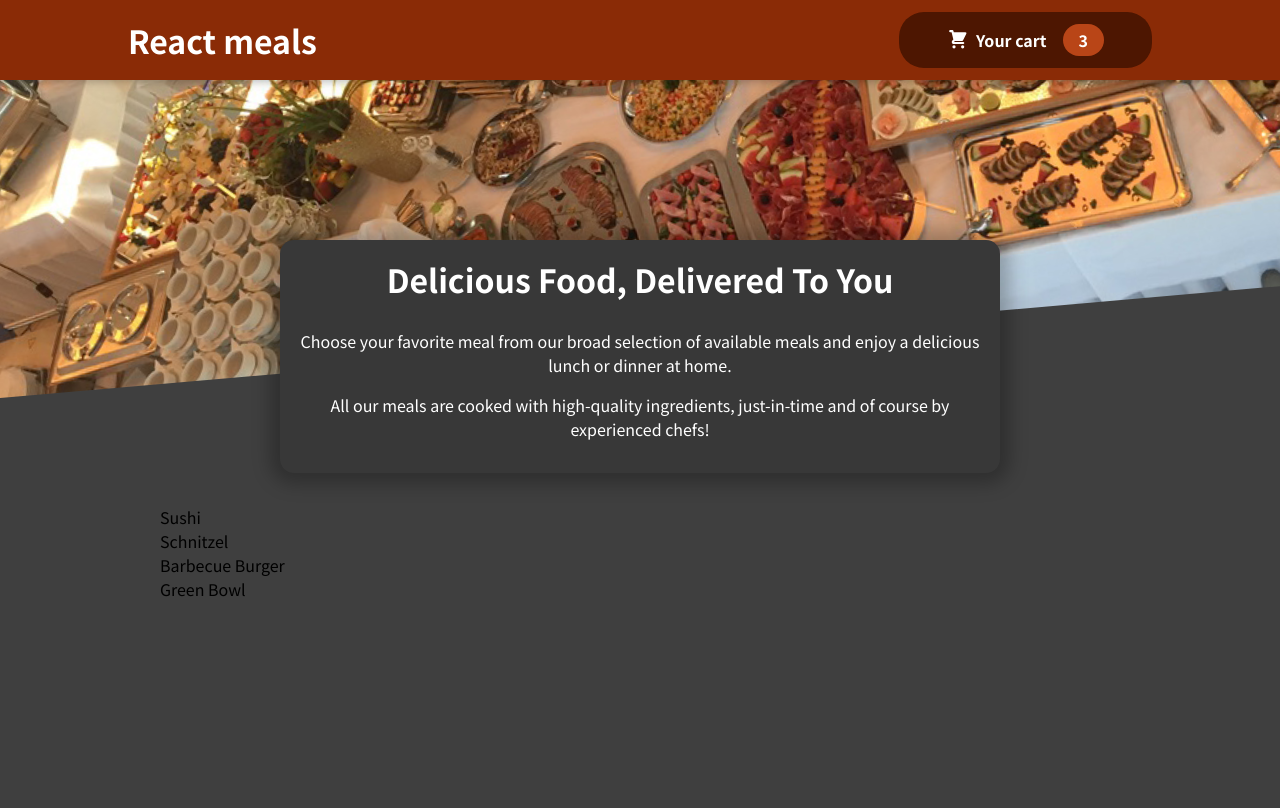
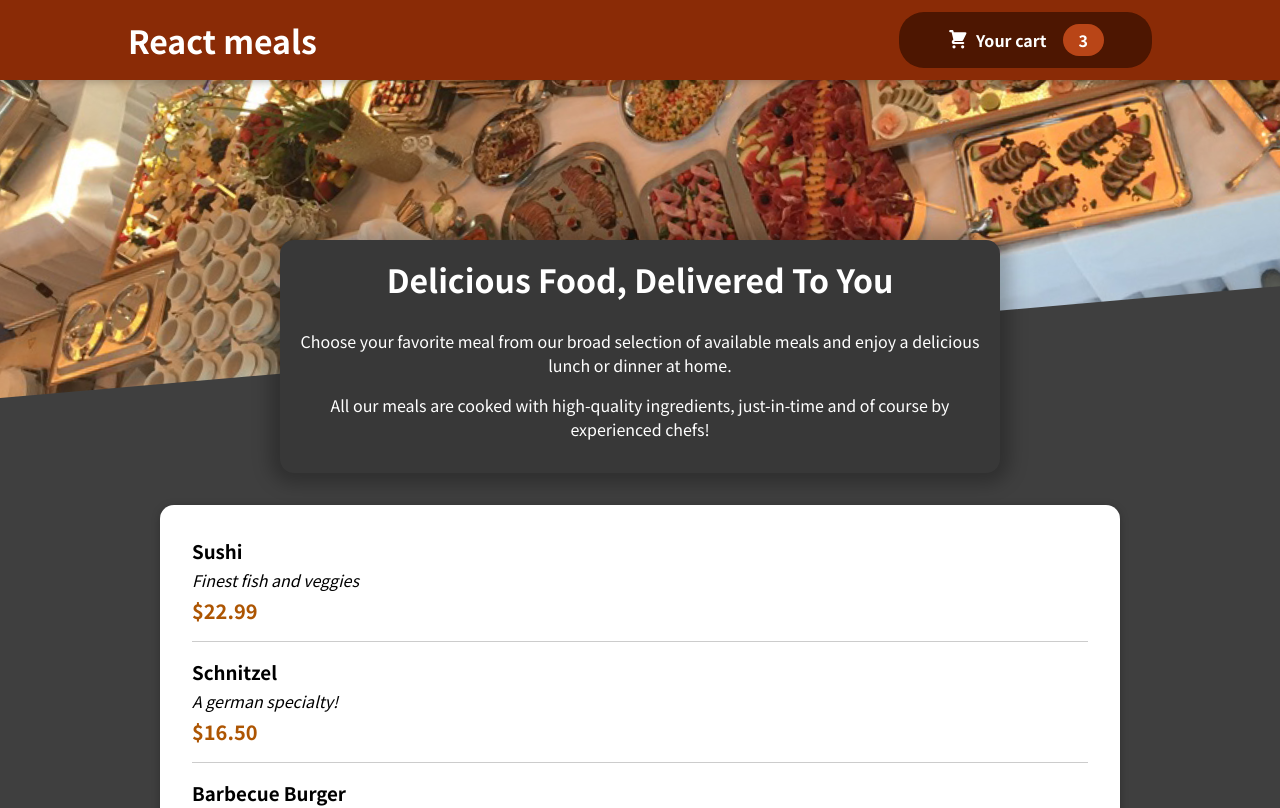
Before and after one commit to MiguelBrockmann/footudemy, a JavaScript app: page / in a window 1280 px wide. Shown: the top 808 px of the page. Built offline with nearby package versions, Linux system fonts and the light colour scheme.

Commit message:
Meals items

```diff
--- a/src/components/Meals/AvailableMeals.js
+++ b/src/components/Meals/AvailableMeals.js
@@ -1,4 +1,6 @@
 import classes from './AvailableMeals.module.css'
+import Card from "../UI/Card";
+import MealItems from "./MealItem/MealItems";
 
 const DUMMY_MEALS = [
     {
@@ -29,12 +31,12 @@ const DUMMY_MEALS = [
 
 
 const AvailableMeals = props => {
-    const mealsList = DUMMY_MEALS.map(meal => <li>{meal.name}</li>)
+    const mealsList = DUMMY_MEALS.map(meal =>  <MealItems key={meal.id} name={meal.name} description={meal.description} price={meal.price}/>)
     return (
         <section className={classes.meals}>
-            <ul>
-                {mealsList}
-            </ul>
+            <Card>
+            <ul>{mealsList}</ul>
+            </Card>
         </section>
     );
 }
--- /dev/null
+++ b/src/components/Meals/MealItem/MealItem.module.css
@@ -0,0 +1,22 @@
+.meal {
+    display: flex;
+    justify-content: space-between;
+    margin: 1rem;
+    padding-bottom: 1rem;
+    border-bottom: 1px solid #ccc;
+}
+
+.meal h3 {
+    margin: 0 0 0.25rem 0;
+}
+
+.description {
+    font-style: italic;
+}
+
+.price {
+    margin-top: 0.25rem;
+    font-weight: bold;
+    color: #ad5502;
+    font-size: 1.25rem;
+}
--- /dev/null
+++ b/src/components/Meals/MealItem/MealItems.js
@@ -0,0 +1,16 @@
+import classes from './MealItem.module.css'
+
+const MealItems = props => {
+    const price = `$${props.price.toFixed(2)}`; // rundet nach 2 nachkommatsrallen
+    return <li className={classes.meal}>
+         <div>
+             <h3>{props.name}</h3>
+             <div className={classes.description}>{props.description}</div>
+             <div className={classes.price}>{price}</div>
+         </div>
+        <div>
+
+        </div>
+    </li>
+}
+export default MealItems;
--- /dev/null
+++ b/src/components/UI/Card.js
@@ -0,0 +1,6 @@
+import classes from './Card.module.css'
+
+const Card = props =>{
+        return <div className={classes.card}>{props.children}</div>
+}
+export default Card;
--- /dev/null
+++ b/src/components/UI/Card.module.css
@@ -0,0 +1,6 @@
+.card {
+    padding: 1rem;
+    box-shadow: 0 2px 8px rgba(0, 0, 0, 0.25);
+    border-radius: 14px;
+    background-color: white;
+}
--- /dev/null
+++ b/src/components/UI/Meallitem.module.css
@@ -0,0 +1,22 @@
+.meal {
+    display: flex;
+    justify-content: space-between;
+    margin: 1rem;
+    padding-bottom: 1rem;
+    border-bottom: 1px solid #ccc;
+}
+
+.meal h3 {
+    margin: 0 0 0.25rem 0;
+}
+
+.description {
+    font-style: italic;
+}
+
+.price {
+    margin-top: 0.25rem;
+    font-weight: bold;
+    color: #ad5502;
+    font-size: 1.25rem;
+}
```
Also changed, not shown: src/components/Meals/MealItem/MealItemForm.js (added).
